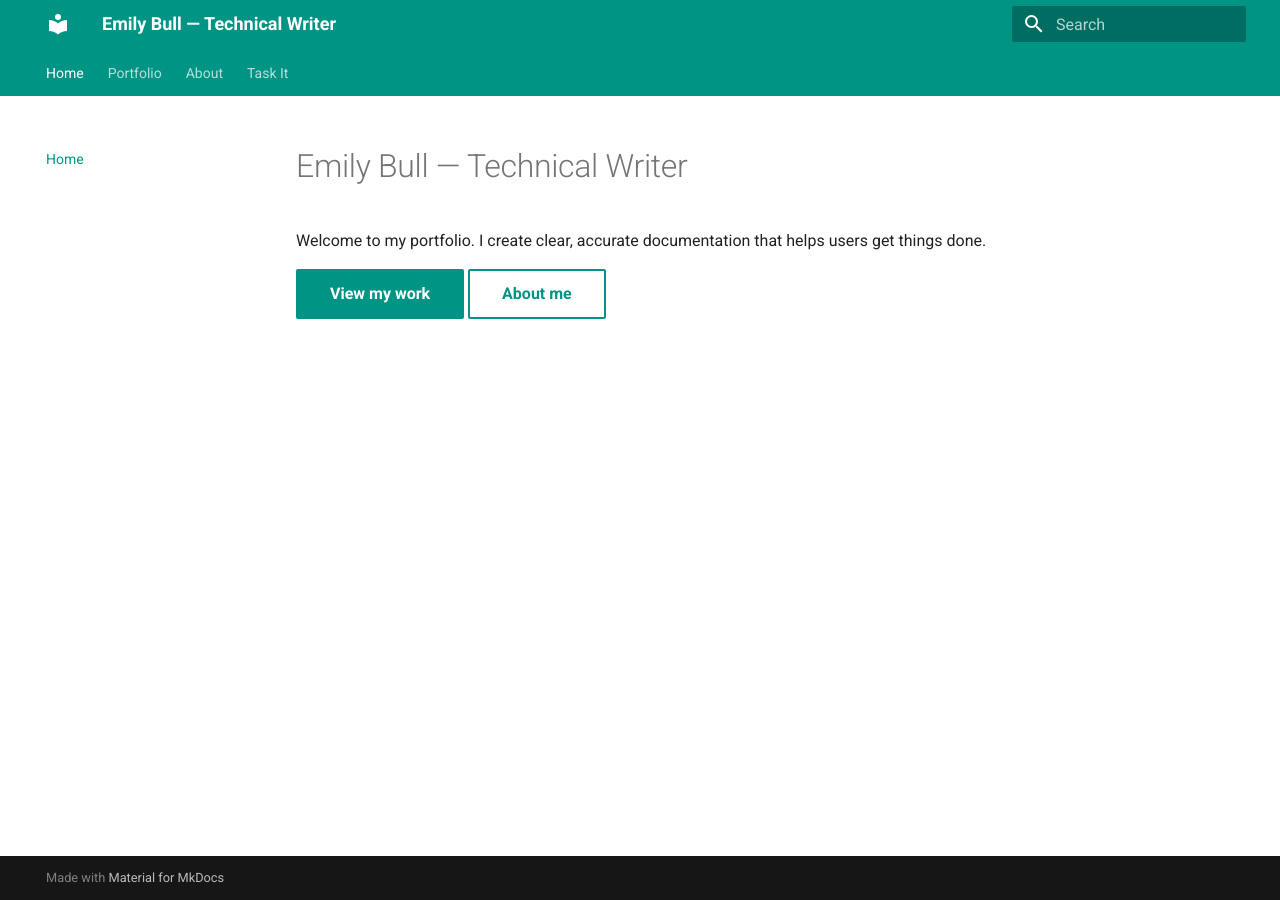
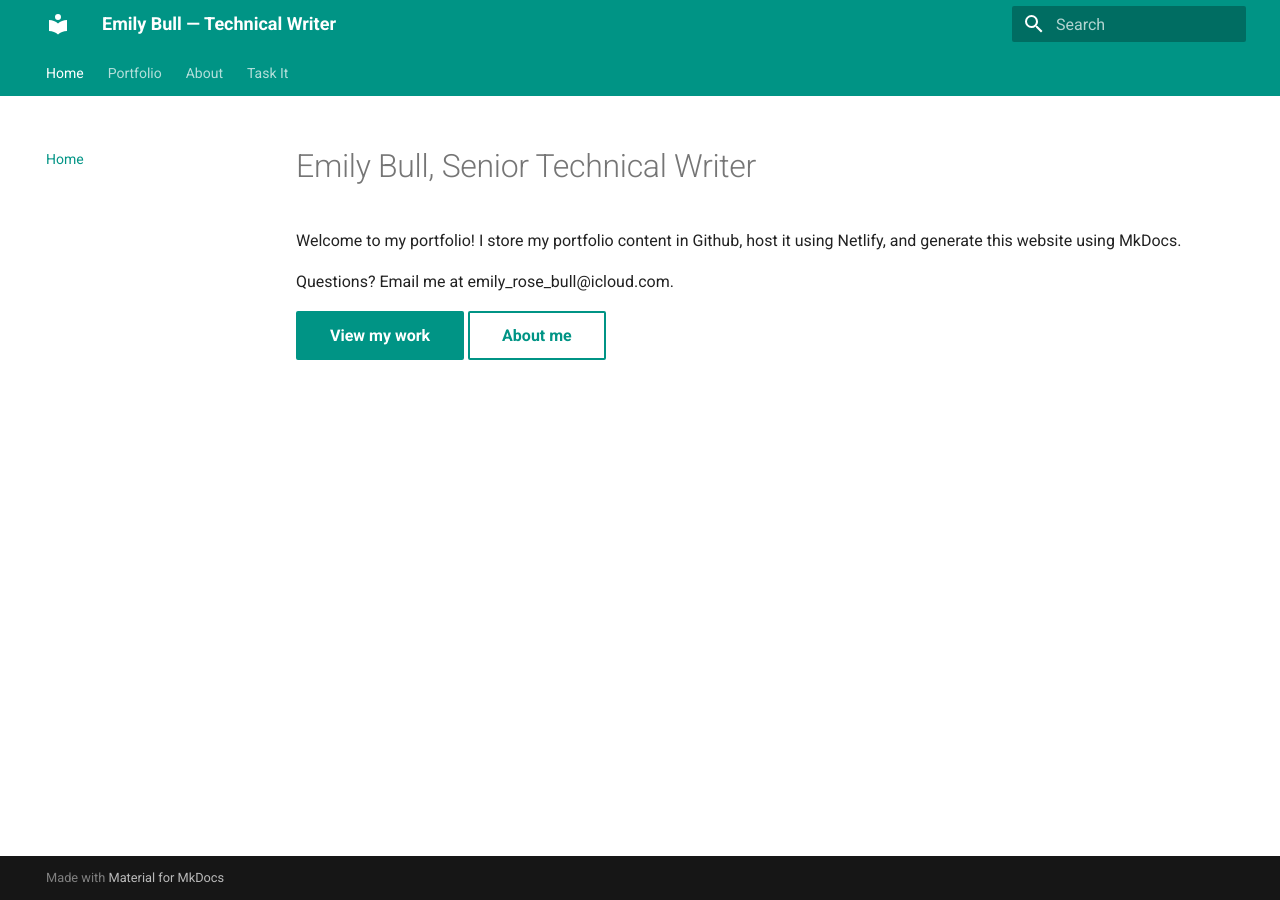
Before and after one commit to emilyrosebull/portfolio, an MkDocs documentation site: the page built from docs/index.md, in a window 1280 px wide. Built offline with MkDocs 1.6.1 and Material for MkDocs 9.7.7, drawn with Linux system fonts in a browser that asks for light colours.

Commit message:
Update homepage copy
Co-Authored-By: Claude Sonnet 4.6 <noreply@anthropic.com>

```diff
--- a/docs/index.md
+++ b/docs/index.md
@@ -1,6 +1,8 @@
-# Emily Bull — Technical Writer
+# Emily Bull, Senior Technical Writer
 
-Welcome to my portfolio. I create clear, accurate documentation that helps users get things done.
+Welcome to my portfolio! I store my portfolio content in Github, host it using Netlify, and generate this website using MkDocs.
+
+Questions? Email me at emily_rose_bull@icloud.com.
 
 [View my work](portfolio.md){ .md-button .md-button--primary }
 [About me](about.md){ .md-button }
```
